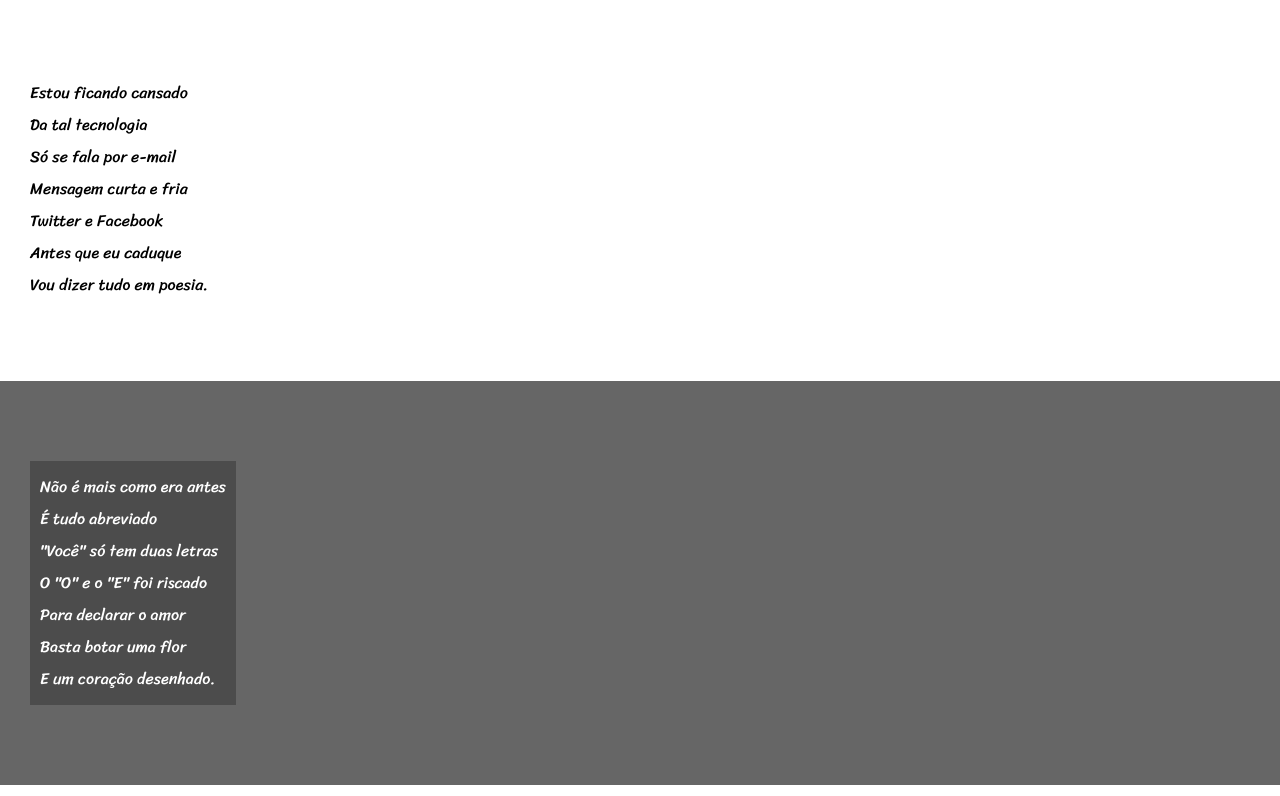
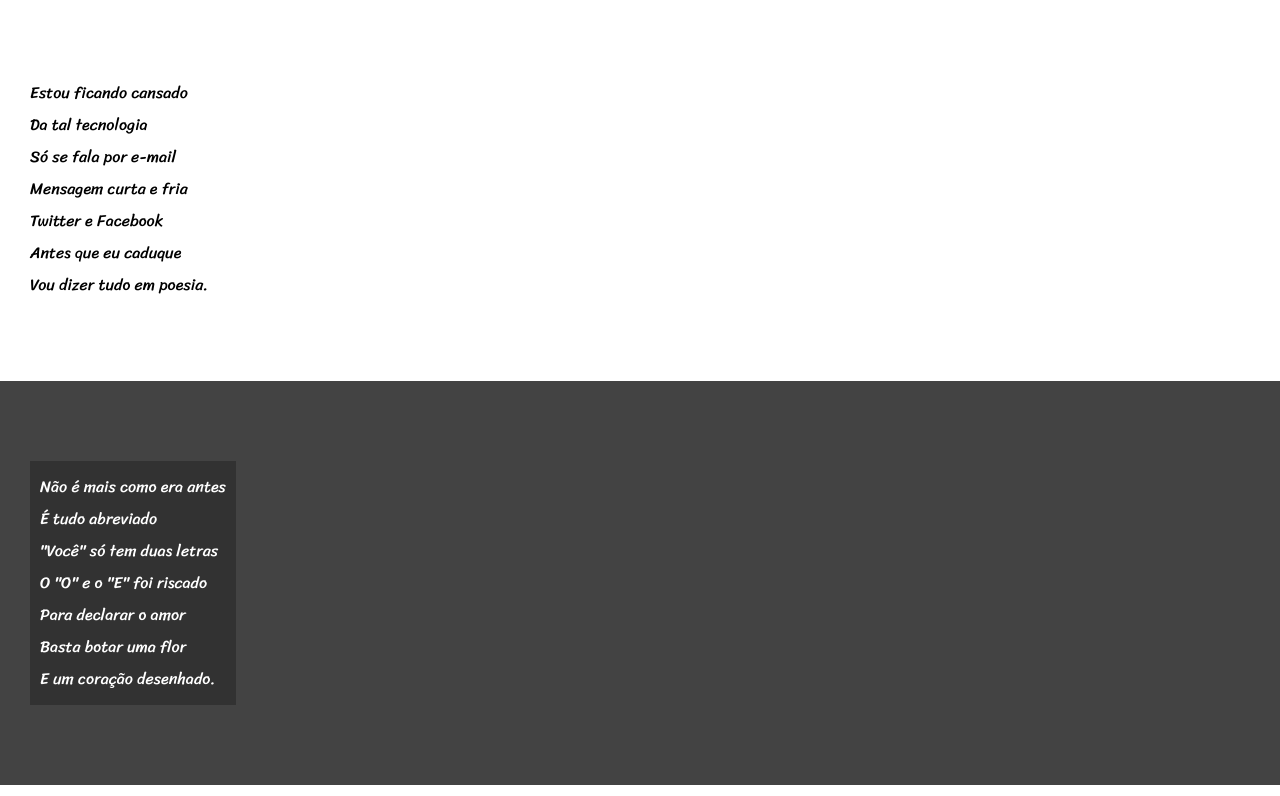
Before and after one commit to Dfcreis/projeto-cordel, a plain HTML site: page index.html in a window 1280 px wide. Shown: the part 156-952 px from the top of the page. Drawn offline with Linux system fonts and the light colour scheme.

Commit message:
Update Style.css

```diff
--- a/estilo/Style.css
+++ b/estilo/Style.css
@@ -52,7 +52,7 @@ section.normal{
     color: black;
 }
 section.imagem{
-    background-color: rgb(102, 102, 102);
+    background-color: rgb(67, 67, 67);
     color: white;
 }
 section.imagem > p{
```
